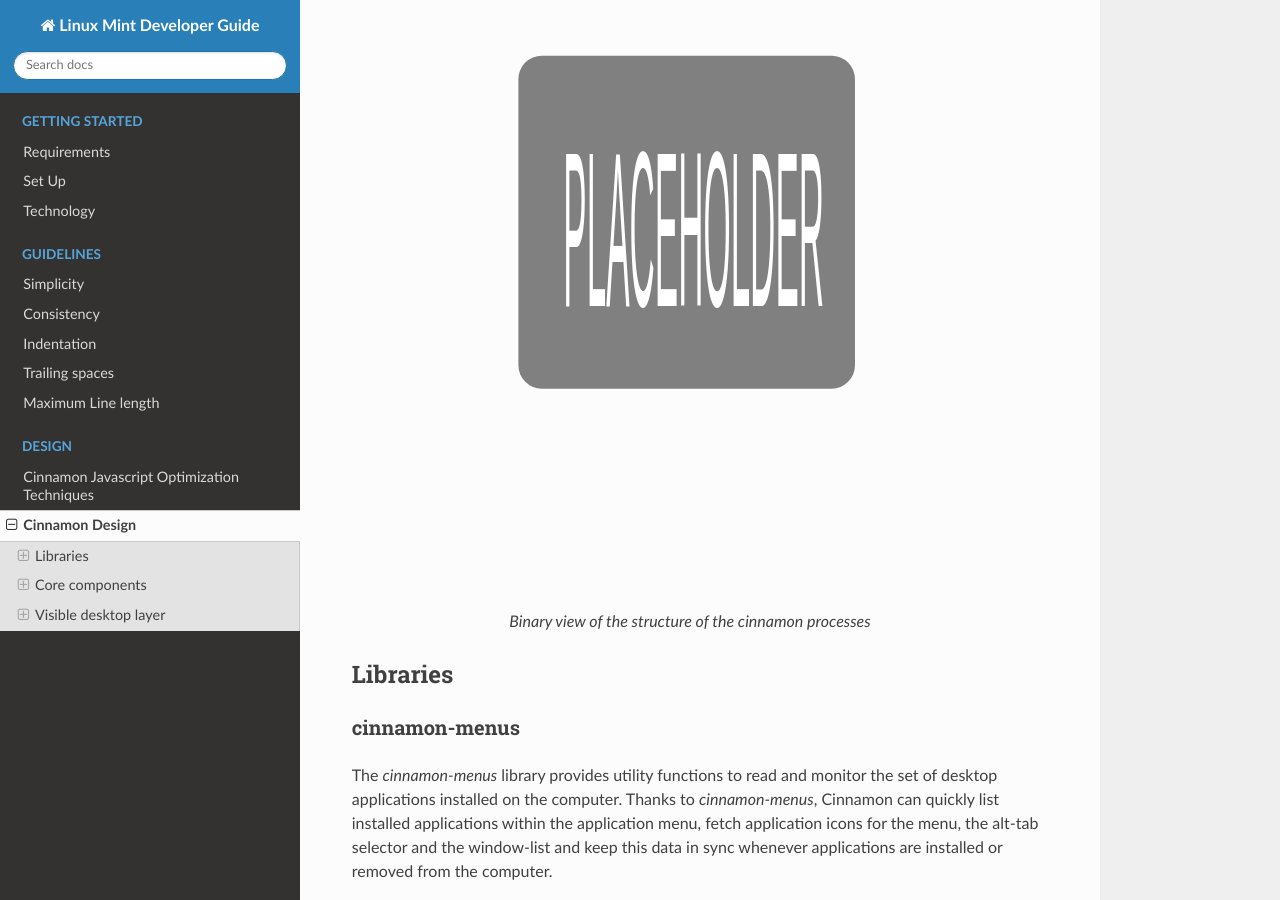
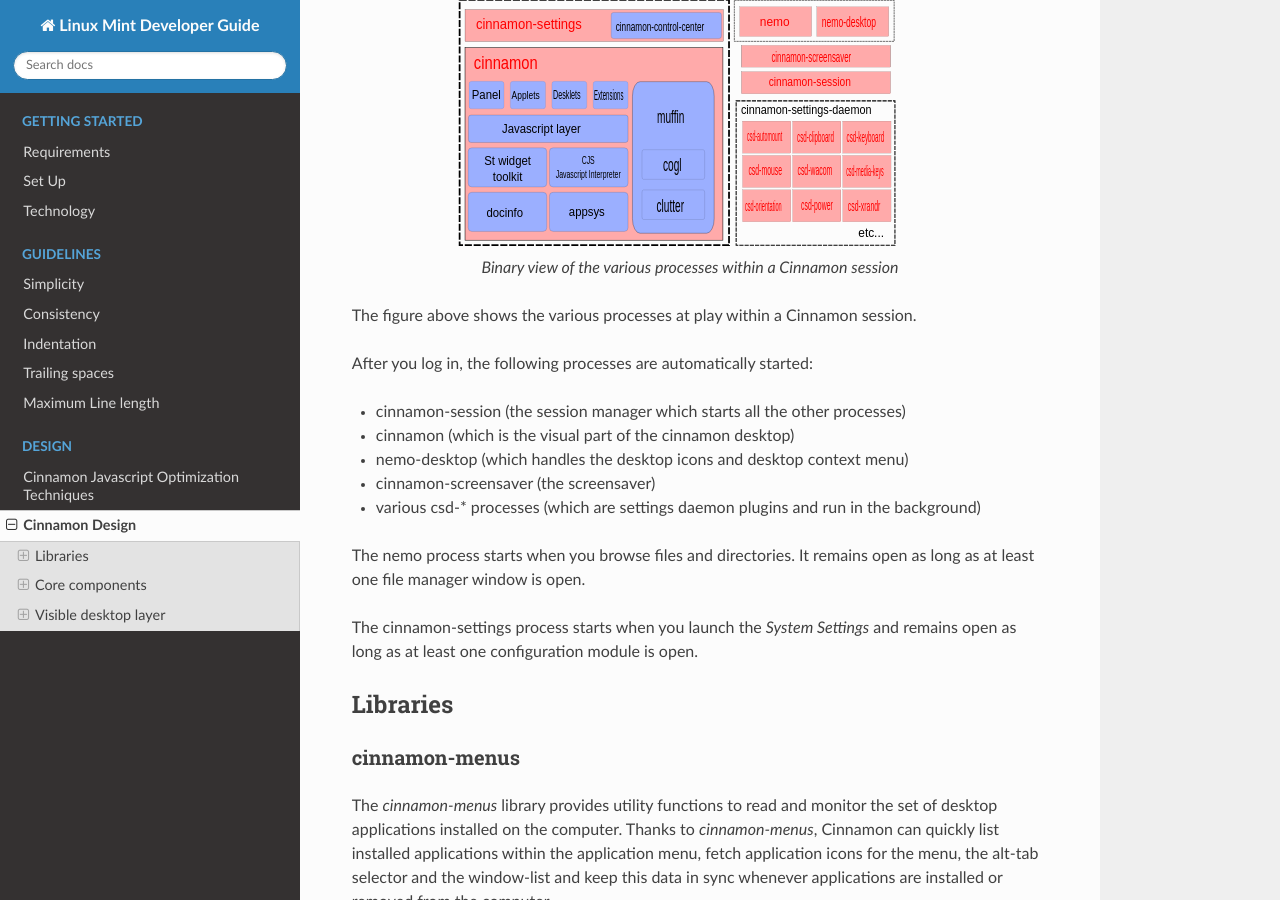
Before and after one commit to linuxmint/doc-developer-guide, a Sphinx documentation site: the page built from docs/cinnamon.rst, in a window 1280 px wide and 900 px high, scrolled down 305 px. Built offline with Sphinx 7.4.7 and the Read the Docs theme 2.0.0, drawn with Linux system fonts in a browser that asks for light colours; pages that are not in the unit, such as notebooks, are missing from menus.

Commit message:
Cinnamon: Replace placeholder schema with binary view

```diff
--- a/docs/cinnamon.rst
+++ b/docs/cinnamon.rst
@@ -7,7 +7,21 @@ This chapter describes the main components of the Cinnamon desktop environment.
     :width: 500px
     :align: center
 
-    Binary view of the structure of the cinnamon processes
+    Binary view of the various processes within a Cinnamon session
+
+The figure above shows the various processes at play within a Cinnamon session.
+
+After you log in, the following processes are automatically started:
+
+- cinnamon-session (the session manager which starts all the other processes)
+- cinnamon (which is the visual part of the cinnamon desktop)
+- nemo-desktop (which handles the desktop icons and desktop context menu)
+- cinnamon-screensaver (the screensaver)
+- various csd-* processes (which are settings daemon plugins and run in the background)
+
+The nemo process starts when you browse files and directories. It remains open as long as at least one file manager window is open.
+
+The cinnamon-settings process starts when you launch the `System Settings` and remains open as long as at least one configuration module is open.
 
 
 Libraries
```
Also changed, not shown: docs/images/cinnamon-design.svg.
